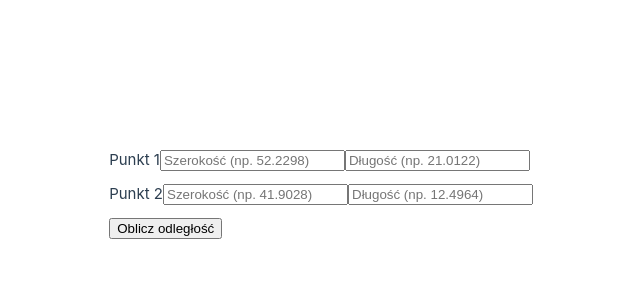
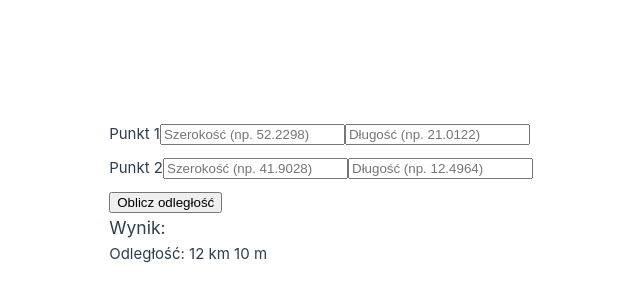
Before and after one commit to magwww/php-vue-distance-calc, a Vue app: page / in a window 1280 px wide. Shown: the part 206-506 px from the top of the page, without its empty margins (107-747 px from the left). Built offline with nearby package versions, Linux system fonts and the light colour scheme.

Commit message:
feat(result): add hardcoded result component

```diff
--- a/frontend/src/App.vue
+++ b/frontend/src/App.vue
@@ -1,9 +1,11 @@
 <template>
   <div>
     <GeoDistanceForm />
+    <GeoDistanceResult :distance="{ km: 12, m: 10 }" />
   </div>
 </template>
 
 <script setup lang="ts">
 import GeoDistanceForm from './components/GeoDistanceForm.vue'
+import GeoDistanceResult from './components/GeoDistanceResult.vue'
 </script>
--- /dev/null
+++ b/frontend/src/components/GeoDistanceResult.vue
@@ -0,0 +1,12 @@
+<template>
+  <div v-if="distance">
+    <h3>Wynik:</h3>
+    <p>Odległość: {{ distance.km }} km {{ distance.m }} m</p>
+  </div>
+</template>
+
+<script setup lang="ts">
+defineProps({
+  distance: Object,
+})
+</script>
```
